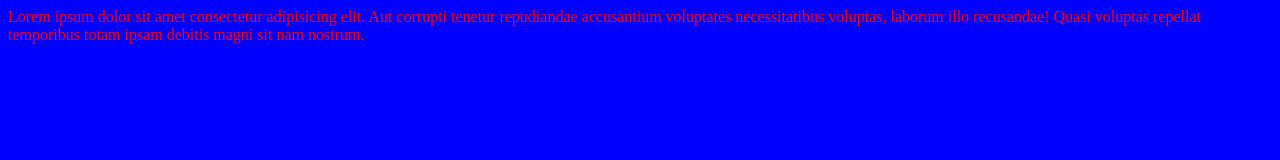
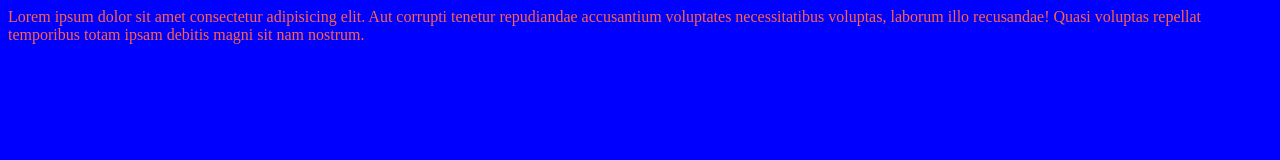
Before and after one commit to demian35/HTMLwithCSS, a plain HTML site: page pruebav1/index.html in a window 1280 px wide. Drawn offline with Linux system fonts and the light colour scheme.

Commit message:
usando hojas de estilo css

```diff
--- a/pruebav1/index.html
+++ b/pruebav1/index.html
@@ -1,13 +1,7 @@
 <!DOCTYPE html>
 <html lang="en">
 <head>
-
-    <style>
-        body{
-            background-color: blue;
-            color:red;
-        }
-    </style>
+    <link rel="stylesheet" href="style.css">
     <meta charset="UTF-8">
     <meta name="viewport" content="width=device-width, initial-scale=1.0">
     <title>Iniciando con HTML y CSS</title>
--- /dev/null
+++ b/pruebav1/style.css
@@ -0,0 +1,4 @@
+body{
+    background-color: blue;
+    color: tomato;
+}
```
